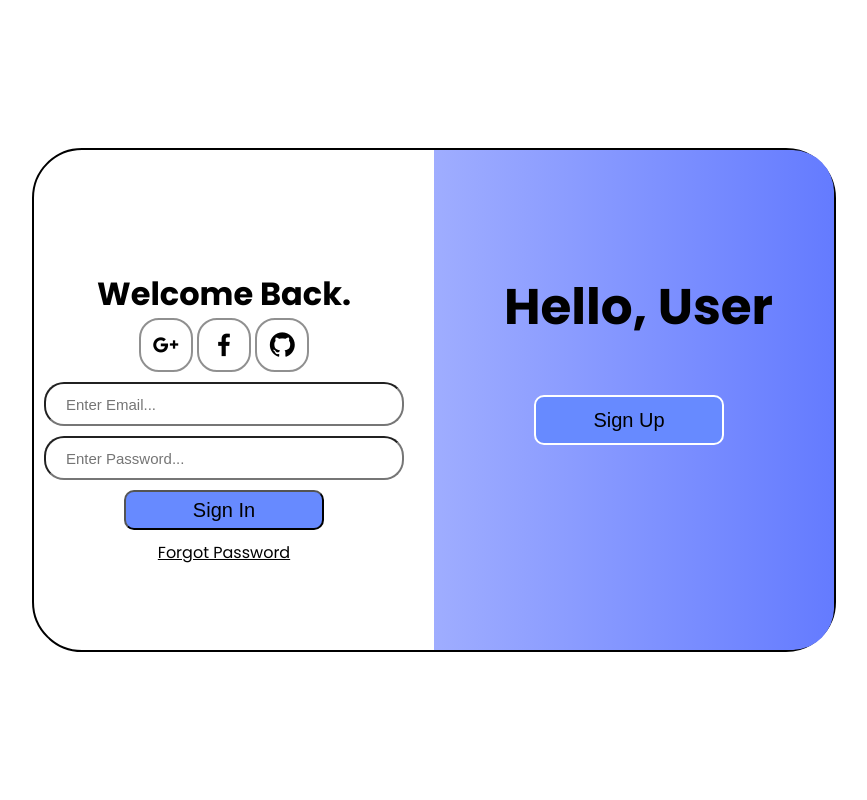
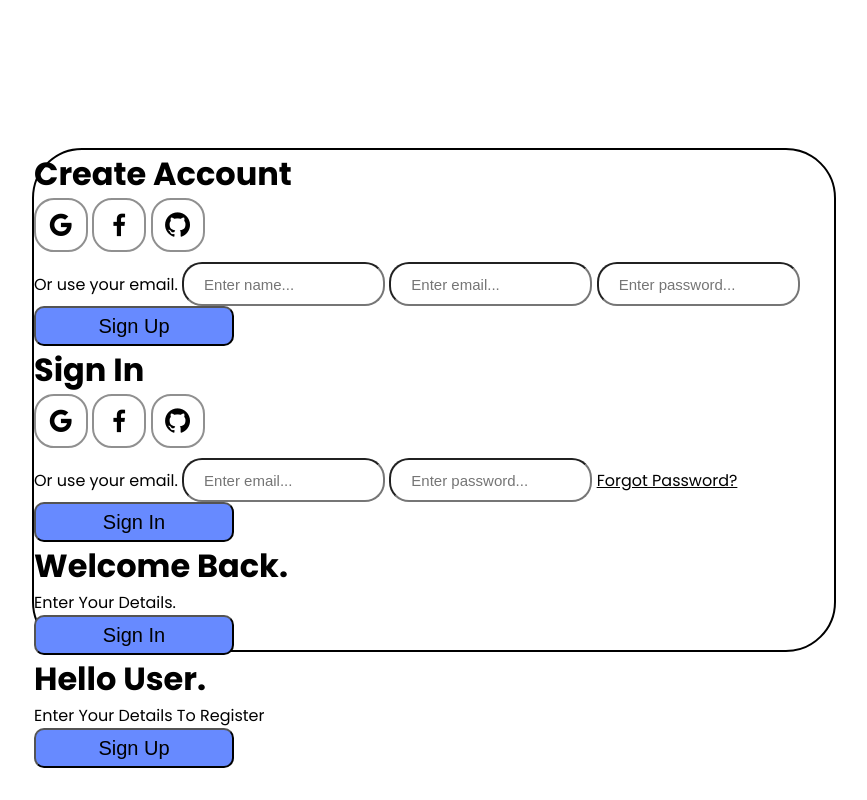
Before and after one commit to Pringl3/PersonalProjects, a plain HTML site: page Login_CreateAccount/index.html in a window 1280 px wide. Shown: the whole page, without its empty margins (206-1073 px from the left). Drawn offline with nearby package versions, Linux system fonts and the light colour scheme.

Commit message:
Update index.html

```diff
--- a/Login_CreateAccount/index.html
+++ b/Login_CreateAccount/index.html
@@ -9,42 +9,53 @@
 </head>
 <body>
 
-    <div class="container">
-        <div class="login">
-            <h1>Welcome Back.</h1>
-            <div class="login-icons">
-                <a href="#"><i class='bx bxl-google-plus'></i></a>
-                <a href="#"><i class='bx bxl-facebook' ></i></a>
-                <a href="#"><i class='bx bxl-github' ></i></a>
+    <div class="container" id="container">
+      <div class="form-container sign-up" id="sign-up">
+         <form>
+            <h1>Create Account</h1>
+            <div class="social-icons">
+               <a href="#" class="icons"><i class='bx bxl-google'></i></a>
+               <a href="#" class="icons"><i class='bx bxl-facebook'></i></a>
+               <a href="#" class="icons"><i class='bx bxl-github'></i></a>
             </div>
-            <form action="">
-                <input type="email" name="email" class="email" placeholder="Enter Email...">
-                <input type="password" name="password" class="password" placeholder="Enter Password...">
-            </form>
-            <button class="signin">Sign In</button>
-            <a href="#" class="forget" style="position: relative;top: 20px;">Forgot Password</a>
-        </div>
-        <div class="signup">
-            <h1>Hello</h1>
-            <div class="login-icons">
-                <a href="#"><i class='bx bxl-google-plus'></i></a>
-                <a href="#"><i class='bx bxl-facebook' ></i></a>
-                <a href="#"><i class='bx bxl-github' ></i></a>
+            <span>Or use your email.</span>
+            <input type="name" name="name" id="name" placeholder="Enter name...">
+            <input type="email" name="email" id="email" placeholder="Enter email...">
+            <input type="password" name="password" id="password" placeholder="Enter password...">
+            <button>Sign Up</button>
+         </form>
+      </div>
+      <div class="form-container sign-in">
+         <form>
+            <h1>Sign In</h1>
+            <div class="social-icons">
+               <a href="#" class="icons"><i class='bx bxl-google'></i></a>
+               <a href="#" class="icons"><i class='bx bxl-facebook'></i></a>
+               <a href="#" class="icons"><i class='bx bxl-github'></i></a>
             </div>
-            <form action="">
-                <input type="Username" name="Username" class="Username" placeholder="Enter Username...">
-                <input type="email" name="email" class="email" placeholder="Enter Email...">
-                <input type="password" name="password" class="password" placeholder="Enter Password...">
-            </form>
-            <button class="create_account" style="position: relative;top: 10px;">Create Account</button>
-        </div>
-        <div class="select">
-            <h1>Hello, User</h1>
-            <button>Sign Up</button>
-        </div>
-
+            <span>Or use your email.</span>
+            <input type="email" name="email" id="email" placeholder="Enter email...">
+            <input type="password" name="password" id="password" placeholder="Enter password...">
+            <a href="#">Forgot Password?</a>
+            <button>Sign In</button>
+         </form>
+      </div>
+      <div class="toggle-container">
+         <div class="toggle">
+            <div class="toggle-panel toggle-left">
+               <h1>Welcome Back.</h1>
+               <p>Enter Your Details.</p>
+               <button class="hidden" id="login">Sign In</button>
+            </div>
+            <div class="toggle-panel toggle-right">
+               <h1>Hello User.</h1>
+               <p>Enter Your Details To Register</p>
+               <button class="hidden" id="register">Sign Up</button>
+            </div>
+         </div>
+      </div>
     </div>
 
-    <script src=""></script>
+    <script src="script.js"></script>
 </body>
 </html>
```
